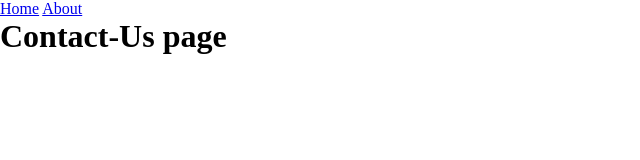
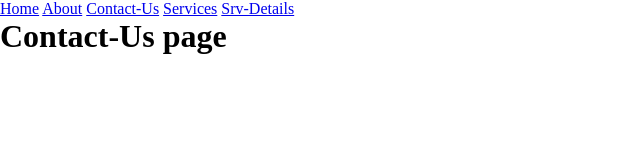
Before and after one commit to KyelSin/git_testing2, a plain HTML site: page contact.html in a window 1280 px wide. Shown: the whole page, without its empty margins (0-640 px from the left). Drawn offline with Linux system fonts and the light colour scheme.

Commit message:
nav link fixed

```diff
--- a/contact.html
+++ b/contact.html
@@ -11,6 +11,9 @@
     <nav>
         <a href="index.html">Home</a>
         <a href="about.html">About</a>
+        <a href="contact.html">Contact-Us</a>
+        <a href="services.html">Services</a>
+        <a href="service-details.html">Srv-Details</a>
     </nav>
     <h1>Contact-Us page</h1>
 </body>
--- a/services.html
+++ b/services.html
@@ -12,6 +12,9 @@
     <nav>
         <a href="index.html">Home</a>
         <a href="about.html">About</a>
+        <a href="contact.html">Contact-Us</a>
+        <a href="services.html">Services</a>
+        <a href="service-details.html">Srv-Details</a>
     </nav>
     <h1>Services Page</h1>
 </body>
```
Also changed, not shown: index.html (+3 -0 lines), service-details.html (+3 -0 lines).
